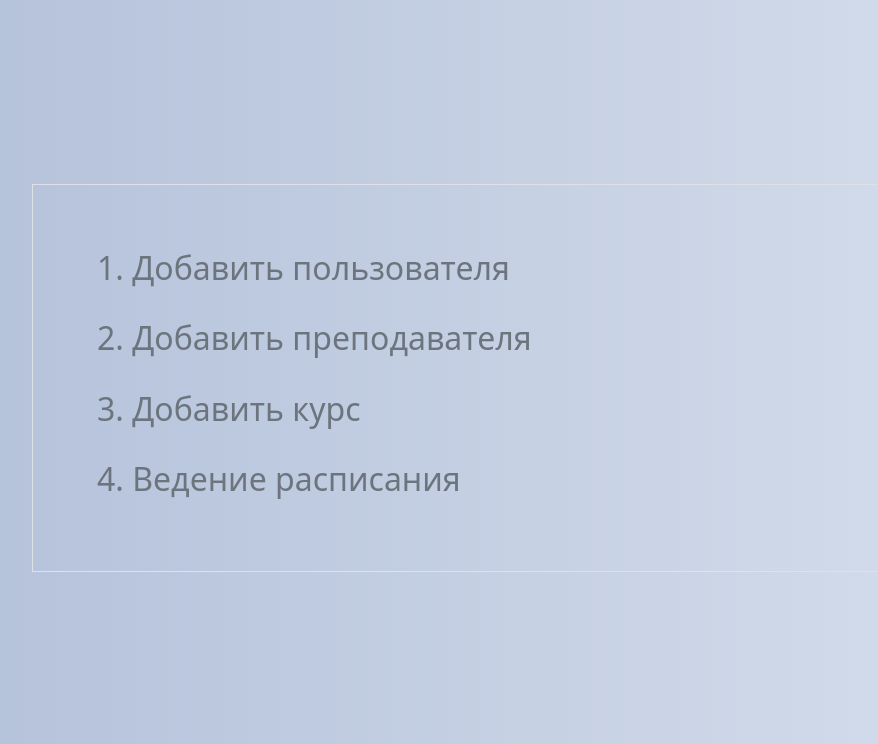
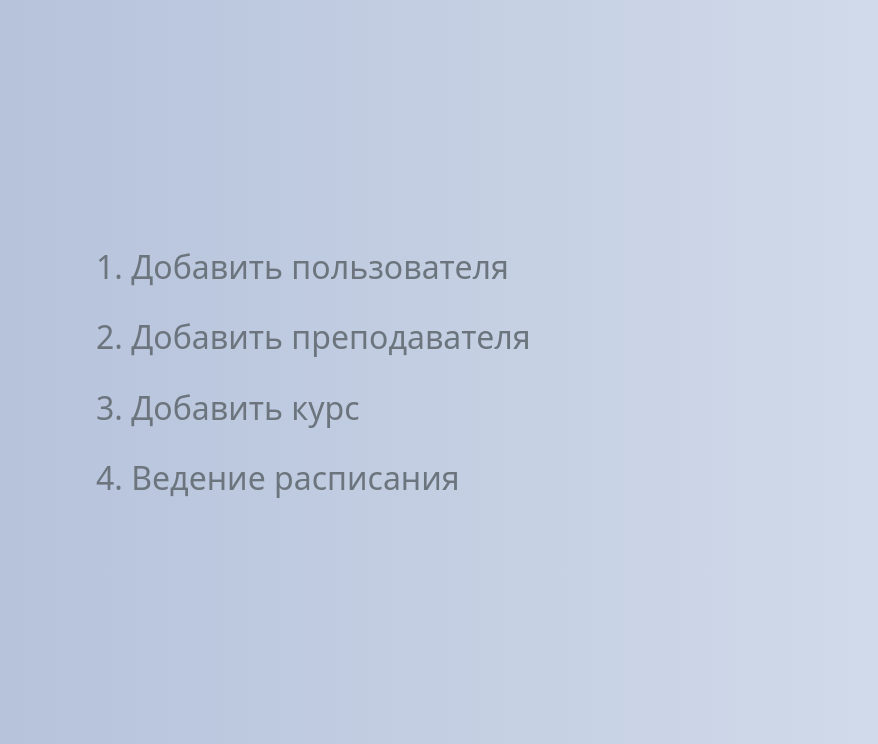
Before and after one commit to belousovsergey56/pro-iskusstvo, a Flask app: page /menu in a window 1280 px wide. Shown: the part 56-800 px from the top of the page, without its empty margins (38-916 px from the left). Run offline with Flask 2, Linux system fonts and the light colour scheme; some libraries are stand-ins or nearby versions.

Commit message:
remove borders

```diff
--- a/templates/menu.html
+++ b/templates/menu.html
@@ -5,7 +5,7 @@
 {% block body %}
 
 <section id="menu">
-    <div class="container menu border">
+    <div class="container menu">
         <h2><a href="{{ url_for('add_user') }}" class="link-secondary" style="text-decoration: none;">1. Добавить пользователя</a></h2>
         <br>
         <h2><a href="{{ url_for('add_teacher') }}" class="link-secondary" style="text-decoration: none;">2. Добавить преподавателя</a></h2>
```
Also changed, not shown: templates/adduser.html (line endings or trailing spaces).
